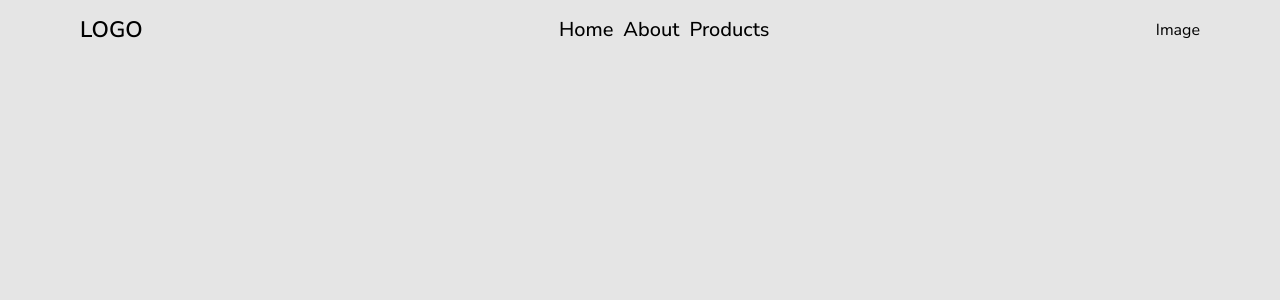
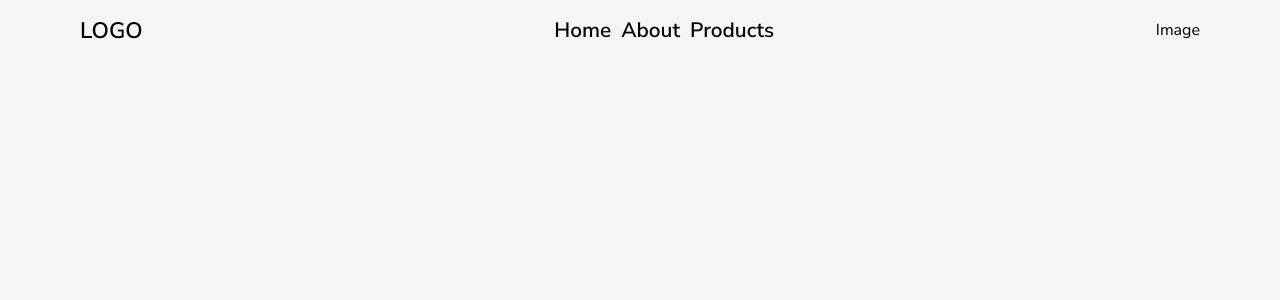
Before and after one commit to Kili196/shopping-page, a React (Vite) app: page / in a window 1280 px wide. Shown: the top 300 px of the page. Built offline with nearby package versions, Linux system fonts and the light colour scheme.

Commit message:
add background color to nav and hero section
give hero section its size

```diff
--- a/src/components/App.jsx
+++ b/src/components/App.jsx
@@ -1,12 +1,17 @@
 import Navbar from "./Navbar/Navbar";
 import Layout from "./Layout/Layout";
+import Herobackground from "./Herosection/Herobackground";
+import Hero from "./Herosection/Hero";
 
 function App() {
   return (
     <>
-      <Layout>
-        <Navbar />
-      </Layout>
+      <Herobackground>
+        <Layout>
+          <Navbar />
+          <Hero />
+        </Layout>
+      </Herobackground>
     </>
   );
 }
--- a/src/components/Herosection/Hero.jsx
+++ b/src/components/Herosection/Hero.jsx
@@ -1,5 +1,5 @@
 import styles from "./Hero.module.css";
 
 export default function Hero() {
-  return <></>;
+  return <section className={styles["hero--section"]}></section>;
 }
--- a/src/components/Herosection/Hero.module.css
+++ b/src/components/Herosection/Hero.module.css
@@ -0,0 +1,7 @@
+.container {
+  background-color: #f5f5f5;
+}
+
+.hero--section {
+  height: 60vh;
+}
--- /dev/null
+++ b/src/components/Herosection/Herobackground.jsx
@@ -0,0 +1,5 @@
+import styles from "./Hero.module.css";
+
+export default function Herobackground({ children }) {
+  return <div className={styles["container"]}> {children}</div>;
+}
--- a/src/components/Navbar/Navbar.module.css
+++ b/src/components/Navbar/Navbar.module.css
@@ -12,8 +12,8 @@ nav {
 .nav--link {
   display: inline-block;
   margin-right: 10px;
-  font-size: 1.25rem;
-  font-weight: 500;
+  font-size: 1.3rem;
+  font-weight: 600;
   transition: 0.5s color;
 }
 
--- a/src/index.css
+++ b/src/index.css
@@ -8,5 +8,4 @@ body {
   box-sizing: border-box;
   padding: 0;
   margin: 0;
-  background-color: #e5e5e5;
 }
```
